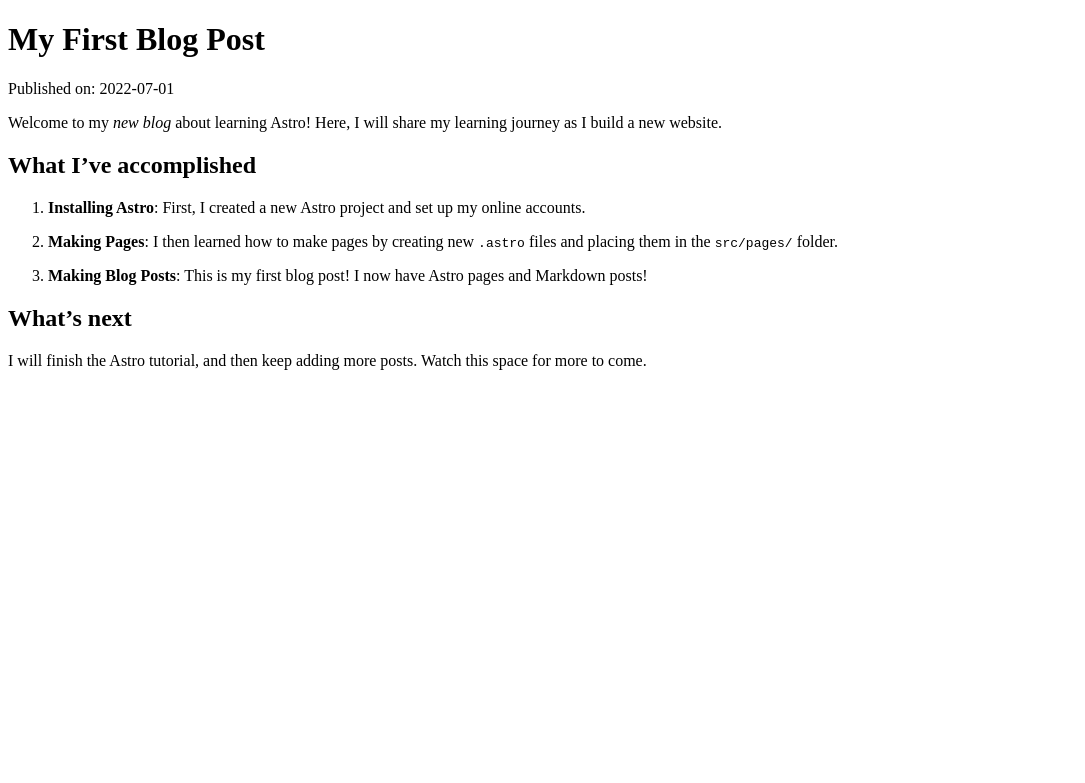
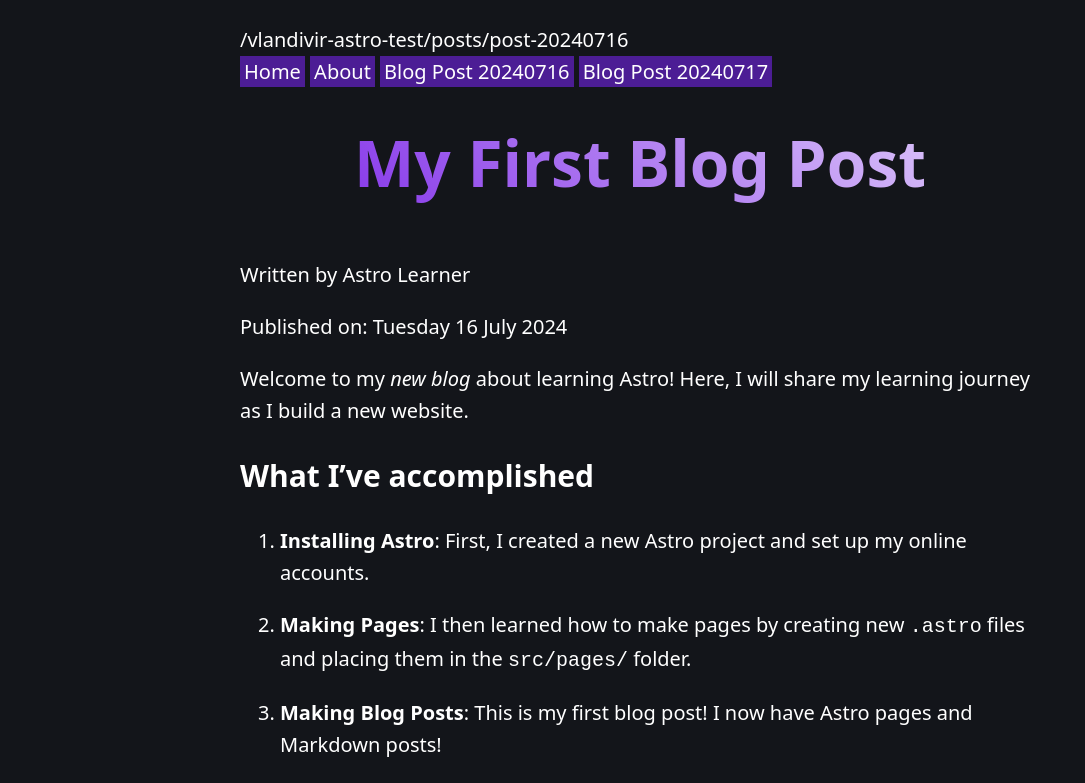
Before and after one commit to vlandivir/vlandivir-astro-test, an Astro site: page /vlandivir-astro-test/posts/post-20240716 in a window 1280 px wide. Shown: the top 783 px of the page, without its empty margins (0-1085 px from the left). Built offline with nearby package versions, Linux system fonts and the light colour scheme; Astro itself is replaced by a stand-in of ours.

Commit message:
refactoring & layout for blog posts

```diff
--- /dev/null
+++ b/src/layouts/BlogLayout.astro
@@ -0,0 +1,25 @@
+---
+import '../styles/global.css'
+import Navigation from '../components/Navigation.astro';
+
+const { title } = Astro.props;
+---
+
+<!doctype html>
+<html lang="en">
+    <head>
+        <meta charset="UTF-8" />
+        <meta name="description" content="Astro description" />
+        <meta name="viewport" content="width=device-width" />
+        <link rel="icon" type="image/svg+xml" href="/vlandivir-astro-test/favicon.svg" />
+        <meta name="generator" content={Astro.generator} />
+        <title>{title}</title>
+    </head>
+	<body>
+        <main>
+            <Navigation />
+            <h1><span class="astro-gradient">{title}</span></h1>
+            <slot />
+        </main>
+    </body>
+</html>
--- a/src/layouts/Layout.astro
+++ b/src/layouts/Layout.astro
@@ -1,7 +1,5 @@
 ---
-interface Props {
-	title: string;
-}
+import "../styles/global.css";
 
 const { title } = Astro.props;
 ---
@@ -12,7 +10,11 @@
         <meta charset="UTF-8" />
         <meta name="description" content="Astro description" />
         <meta name="viewport" content="width=device-width" />
-		<link rel="icon" type="image/svg+xml" href="/vlandivir-astro-test/favicon.svg" />
+        <link
+            rel="icon"
+            type="image/svg+xml"
+            href="/vlandivir-astro-test/favicon.svg"
+        />
         <meta name="generator" content={Astro.generator} />
         <title>{title}</title>
     </head>
@@ -49,23 +51,8 @@
         <slot />
     </body>
 </html>
+
 <style is:global>
-	:root {
-		--accent: 136, 58, 234;
-		--accent-light: 224, 204, 250;
-		--accent-dark: 49, 10, 101;
-		--accent-gradient: linear-gradient(
-			45deg,
-			rgb(var(--accent)),
-			rgb(var(--accent-light)) 30%,
-			white 60%
-		);
-	}
-	html {
-		font-family: system-ui, sans-serif;
-		background: #13151a;
-		background-size: 224px;
-	}
     code {
         font-family:
             Menlo,
--- /dev/null
+++ b/src/layouts/PostLayout.astro
@@ -0,0 +1,13 @@
+---
+import BlogLayout from './BlogLayout.astro';
+
+const { frontmatter } = Astro.props;
+
+const options: Intl.DateTimeFormatOptions = { year: 'numeric', month: 'long', day: 'numeric', weekday: 'long', };
+const pubDate = new Date(frontmatter.pubDate).toLocaleDateString("en-GB", options);
+---
+<BlogLayout title={frontmatter.title}>
+    <p>Written by {frontmatter.author}</p>
+    <p>Published on: {pubDate}</p>
+    <slot />
+</BlogLayout>
--- a/src/pages/posts/post-20240716.md
+++ b/src/pages/posts/post-20240716.md
@@ -1,6 +1,7 @@
 ---
+layout: ../../layouts/PostLayout.astro
 title: 'My First Blog Post'
-pubDate: 2022-07-01
+pubDate: 2024-07-16
 description: 'This is the first post of my new Astro blog.'
 author: 'Astro Learner'
 image:
@@ -8,10 +9,6 @@
     alt: 'The Astro logo on a dark background with a pink glow.'
 tags: ["astro", "blogging", "learning in public"]
 ---
-# My First Blog Post
-
-Published on: 2022-07-01
-
 Welcome to my _new blog_ about learning Astro! Here, I will share my learning journey as I build a new website.
 
 ## What I've accomplished
--- a/src/styles/global.css
+++ b/src/styles/global.css
@@ -1,3 +1,9 @@
+html {
+    font-family: system-ui, sans-serif;
+    background: #13151a;
+    background-size: 224px;
+}
+
 main {
     margin: auto;
     padding: 1rem;
@@ -33,3 +39,15 @@
     background-size: 400%;
     background-position: 0%;
 }
+
+:root {
+    --accent: 136, 58, 234;
+    --accent-light: 224, 204, 250;
+    --accent-dark: 49, 10, 101;
+    --accent-gradient: linear-gradient(
+        45deg,
+        rgb(var(--accent)),
+        rgb(var(--accent-light)) 30%,
+        white 60%
+    );
+}
```
Also changed, not shown: src/pages/about.astro (+3 -4 lines), src/pages/posts/post-20240717.md (+2 -1 lines). Lines whose indentation alone changed are shown as unchanged.
